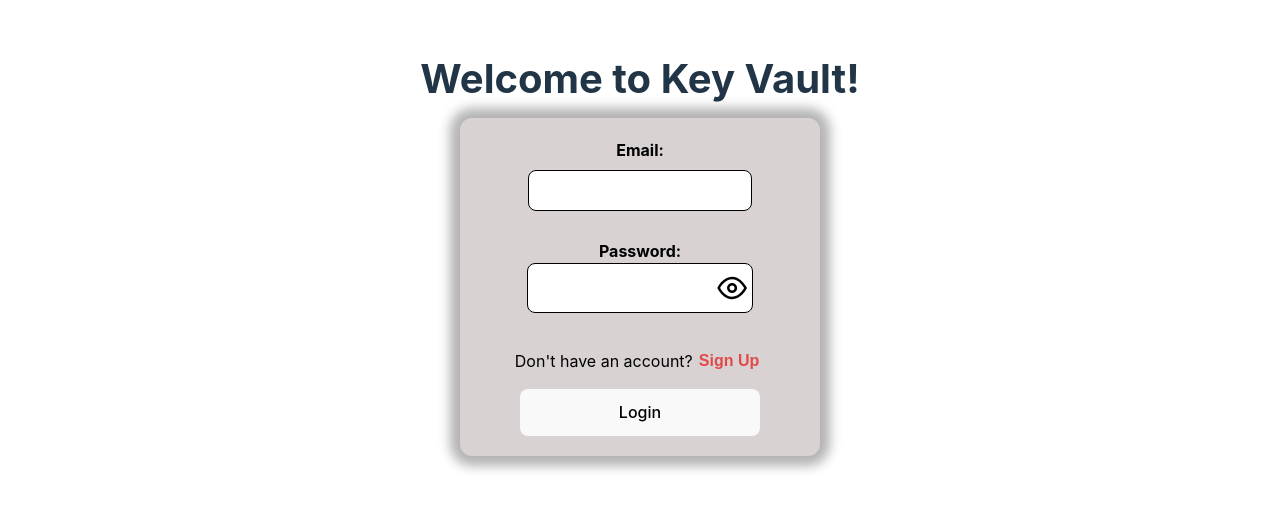
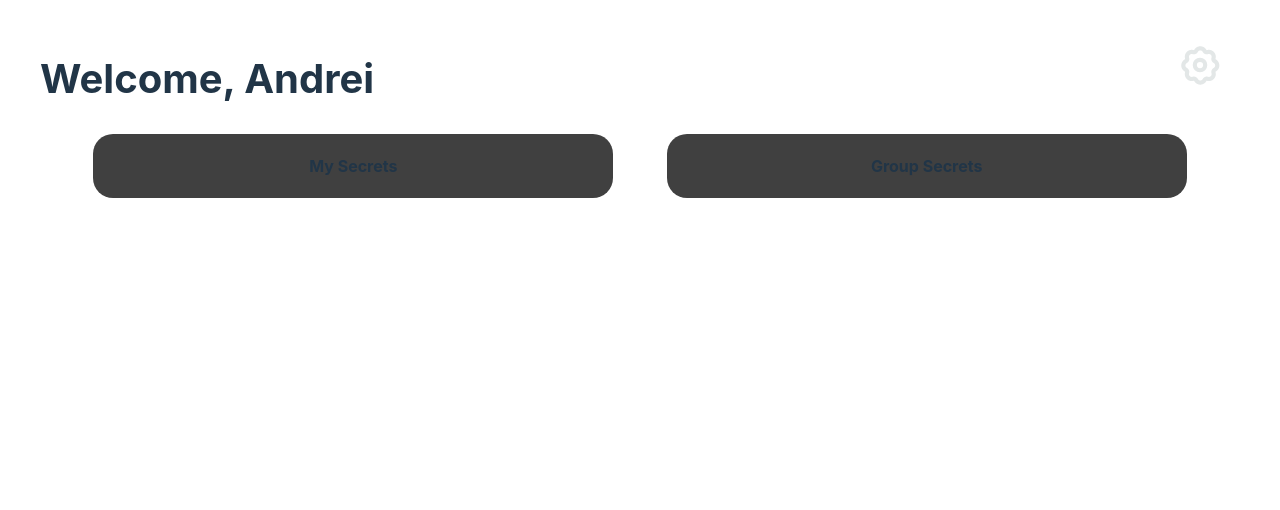
Before and after one commit to AndreiBakos/KeyVault-Frontend, a React (Vite) app in the folder KeyVault/: page / in a window 1280 px wide. Shown: the top 510 px of the page. Built offline with nearby package versions, Linux system fonts and the light colour scheme.

Commit message:
WIP + Created Home component + added styling to it

```diff
--- a/KeyVault/src/App.tsx
+++ b/KeyVault/src/App.tsx
@@ -1,7 +1,8 @@
-import { useEffect, useRef, useState } from 'react'
+import { useState } from 'react'
 import './App.css'
 import LogIn from './components/Authentication/LogIn'
 import SignUp from './components/Authentication/SignUp';
+import Home from './components/Home';
 import { Page } from './data/globalVariables';
 
 function App() {
@@ -11,7 +12,8 @@ function App() {
     switch(account){
       case Page.LogIn: return (<LogIn setScreen={setScreen} />)
       case Page.SignUp: return (<SignUp setScreen={setScreen} />)
-      default: return (<LogIn setScreen={setScreen} />)
+      case Page.Home: return (<Home setScreen={setScreen} />)
+      default: return (<Home setScreen={setScreen} />)
     }
   }
 
--- /dev/null
+++ b/KeyVault/src/Home.css
@@ -0,0 +1,43 @@
+.header-menu {
+    display: flex;
+    justify-content: space-between;
+    margin: 0;
+}
+
+li {
+    list-style-type: none;
+    margin-left: -50px;
+    font-weight: bolder;
+    font-size: larger;
+}
+
+.settings-menu:hover {
+    cursor: pointer;
+    opacity: .8;
+}
+.secrets-container {
+    display: flex;
+    flex-direction: row;
+    justify-content: space-evenly;
+}
+
+.secrets-container-header {
+  font-family: Inter, Avenir, Helvetica, Arial, sans-serif;
+  font-weight: bolder;
+  padding: 20px;
+  width: 30rem;
+  background-color: #404040;
+  border: 0px solid;
+  border-radius: 20px;
+}
+
+.secrets-container-header:hover {
+    opacity: .9;
+    border: 1px solid;
+    cursor: pointer;
+    border-color: #646cff;
+}
+.secrets-container-header:focus,
+.secrets-container-header:focus-visible {
+    outline: 41px auto -webkit-focus-ring-color;
+}
--- a/KeyVault/src/components/Authentication/LogIn.tsx
+++ b/KeyVault/src/components/Authentication/LogIn.tsx
@@ -52,7 +52,7 @@ export default function LogIn( { setScreen }: any ) {
                     <p>Don't have an account?</p>
                     <button className='sign-up-button' onClick={() => setScreen(Page.SignUp)}>Sign Up</button>
                 </div>
-                <button className='submit-btn' onClick={handleSubmit}>Login</button>
+                <button className='submit-btn' type='submit' onClick={handleSubmit}>Login</button>
             </div>
         </div>
   )
--- /dev/null
+++ b/KeyVault/src/components/Home.tsx
@@ -0,0 +1,27 @@
+import { useEffect, useState } from 'react';
+import { Page } from '../data/globalVariables';
+import settingsLogo from '../assets/settings-logo.svg';
+import '../Home.css'
+
+export default function Home ( { setScreen }: any ) {
+    const [ isSettingsMenu , setIsSettingsMenu ] = useState<boolean>(false);
+
+    return (
+        <div>
+            <div className='header-menu'>
+                <h1 style={{ fontWeight: 'bolder', fontSize: 40 }}>Welcome, Andrei</h1>
+                <div style={{ display: 'flex', flexDirection: 'column', alignItems: 'center' }}>
+                    <img className='settings-menu' style={{ marginRight: 15 }} src={settingsLogo} width={50} height={50} onClick={() => setIsSettingsMenu(!isSettingsMenu)} />
+                    <ul className='settings-menu' hidden={!isSettingsMenu}>
+                        <li className='settings-menu' style={{ marginBottom: 20 }}>Profile</li>
+                        <li className='settings-menu' style={{ color: '#c23030' }} onClick={() => setScreen(Page.LogIn)}>Log Out</li>
+                    </ul>
+                </div>
+            </div>
+            <div className='secrets-container'>
+                <p className='secrets-container-header'>My Secrets</p>
+                <p className='secrets-container-header'>Group Secrets</p>
+            </div>
+        </div>
+    )
+}
--- a/KeyVault/src/index.css
+++ b/KeyVault/src/index.css
@@ -5,9 +5,9 @@
   font-weight: 400;
 
   color-scheme: light dark;
-  color: rgba(255, 255, 255, 0.87);
-  background-color: #242424;
-
+  color: #ffffffde;
+  /* background-color: #526a58; */
+  background-color: #363636;
   font-synthesis: none;
   text-rendering: optimizeLegibility;
   -webkit-font-smoothing: antialiased;
@@ -59,7 +59,7 @@
   font-size: 1em;
   background-color: transparent;
   cursor: pointer;
-  color: #e14a4a;
+  color: #c23030;
 }
 
 .sign-up-button:hover {
@@ -83,7 +83,6 @@
 }
 
 label {
-  color: #000000;
   font-weight: bold;
 }
 
@@ -93,11 +92,11 @@ label {
   align-self: center;
   justify-content: center;
   align-items: ce;
-  background-color: #d9d2d2;
+  background-color: #ffffff28;
   background-blend-mode: multiply, multiply;
   padding: 20px;
   border-radius: 12px;
-  box-shadow: 0px 0px 12px 10px rgba(0,0,0,0.3);
+  box-shadow: 4px 4px 4px 0px rgba(0, 0, 0, 0.2);
   width: 300px;
   margin: 0 auto;
   text-align: center;
```
Also changed, not shown: KeyVault/src/assets/app-logo.svg (added), KeyVault/src/assets/settings-logo.svg (added).
